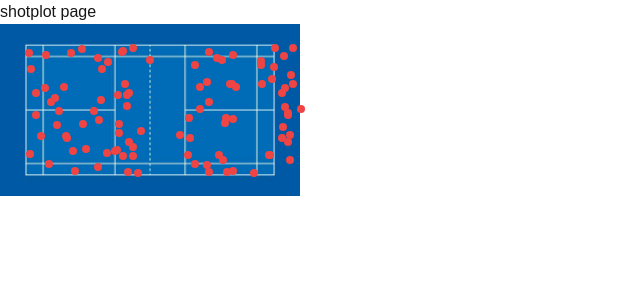
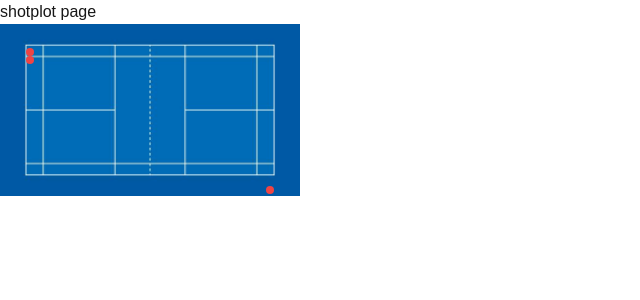
Before and after one commit to lce4113/baddy-buddy, a Next.js app in the folder frontend/: page /components/shotplot in a window 1280 px wide. Shown: the top 300 px of the page, without its empty margins (0-640 px from the left). Built offline with nearby package versions, Linux system fonts and the light colour scheme.

Commit message:
fixed shot heatmap things i think

```diff
--- a/frontend/app/components/Heatmap/Heatmap.tsx
+++ b/frontend/app/components/Heatmap/Heatmap.tsx
@@ -3,7 +3,7 @@
 import React, { useEffect, useRef } from "react";
 import h337 from "heatmap.js";
 import Image from "next/image";
-import { DataPoint } from "../page";
+import { Data, Point } from "./processData";
 
 export const CourtHeatmap = ({
   data,
@@ -67,7 +67,7 @@ const Heatmap = ({
   left,
   top,
 }: {
-  data: DataPoint[];
+  data: Point[];
   radius: number;
   width: number;
   height: number;
@@ -76,10 +76,10 @@ const Heatmap = ({
 }) => {
   const heatmapContainer = useRef(null); // Reference to the heatmap container
 
-  data = data.map(({ x, y, value }) => ({
+  data = data.map(({ x, y }) => ({
     x: Math.round((x / 100) * width),
     y: Math.round((y / 100) * height),
-    value,
+    value: 1,
   }));
 
   useEffect(() => {
@@ -89,8 +89,8 @@ const Heatmap = ({
       radius, // Adjust radius for the heatmap points
     });
 
-    // const max = Math.max(...data.map((o) => o.value));
-    const max = 10;
+    // const max = 5 * Math.max(...data.map((o) => o.value));
+    const max = 5;
 
     // Add data to the heatmap
     heatmapInstance.setData({ max, data });
--- a/frontend/app/components/Heatmap/page.tsx
+++ b/frontend/app/components/Heatmap/page.tsx
@@ -1,4 +1,4 @@
-import {ShotPlot, Data} from "./Shotplot";
+import { CourtHeatmap } from "./Heatmap";
 
 export default function Home() {
   const lData = [];
@@ -7,19 +7,17 @@ export default function Home() {
     lData.push({
       x: Math.round(Math.random() * 100),
       y: Math.round(Math.random() * 100),
-        value: Math.round(Math.random() * 10),
     });
     rData.push({
       x: Math.round(Math.random() * 100),
       y: Math.round(Math.random() * 100),
-        value: Math.round(Math.random() * 10),
     });
   }
-    const data = {lData, rData};
+  const data = { lData, rData };
   return (
     <>
-            <div>shotplot page</div>
-            <ShotPlot data={data} width={300} />
+      <div>heatmap page</div>
+      <CourtHeatmap data={data} radius={20} width={300} />
     </>
-    )
+  );
 }
--- a/frontend/app/components/Heatmap/processData.ts
+++ b/frontend/app/components/Heatmap/processData.ts
@@ -5,13 +5,13 @@ interface ResData {
   };
 }
 
-interface DataPoint {
+export interface Point {
   x: number;
   y: number;
   value: number;
 }
 
-interface Data {
+export interface Data {
   lData: DataPoint[];
   rData: DataPoint[];
 }
@@ -34,7 +34,6 @@ export function processResData(data: ResData): Data {
         pData.lData.push({
           x: scaledLX,
           y: scaledLY,
-          value: 1,
         });
     }
     if (d.top != null) {
@@ -44,7 +43,6 @@ export function processResData(data: ResData): Data {
         pData.rData.push({
           x: scaledRX,
           y: scaledRY,
-          value: 1,
         });
     }
   }
--- a/frontend/app/components/shotplot/Shotplot.tsx
+++ b/frontend/app/components/shotplot/Shotplot.tsx
@@ -1,21 +1,28 @@
 "use client";
 
-import React, { useEffect, useState } from "react";
+import React from "react";
 import Image from "next/image";
+import { processShotplotData, ResData } from "./processData";
 
-export const ShotPlot = ({ data, width }: { data: Data; width: number }) => {
+export const ShotPlot = ({ data, width }: { data: ResData; width: number }) => {
   const height = Math.round((350 / 612) * width); // Adjust height based on court aspect ratio
-  const x_margin = 26.5;
-  const y_margin = 21.5;
-  const courtWidth = width / 2 - x_margin; // Half court width minus margin
-  const courtHeight = height - 2 * y_margin;
+  const x_margin = 10;
+  const y_margin = 10;
+  // const courtWidth = width - 2 * x_margin; // Half court width minus margin
+  // const courtHeight = height - 2 * y_margin;
 
-  // Function to map data coordinates to the court's dimensions
-  const mapCoordinates = (x: number, y: number) => {
-    const adjustedX = x_margin + (x / 100) * courtWidth;
-    const adjustedY = y_margin + (y / 100) * courtHeight;
-    return { left: adjustedX, top: adjustedY };
-  };
+  console.log("data:", processShotplotData(data));
+  console.log("width:", width);
+  console.log("height:", height);
+  data = processShotplotData(data).map(({ x, y }) => ({
+    x: Math.round(
+      (((x / 100) * (100 - 2 * x_margin) + x_margin) * width) / 100
+    ),
+    y: Math.round(
+      (((y / 100) * (100 - 2 * y_margin) + y_margin) * height) / 100
+    ),
+  }));
+  console.log("scaled data:", data);
 
   // const [plotData, setPlotData] = useState({ lData: [], rData: [] });
 
@@ -59,41 +66,19 @@ export const ShotPlot = ({ data, width }: { data: Data; width: number }) => {
         }}
       />
 
-      {/* Render red dots for lData */}
-      {data.lData.map((point, index) => {
-        const { left, top } = mapCoordinates(point.x, point.y);
-        return (
+      {data.map((point, index) => (
         <div
           key={`lData-${index}`}
           className="absolute bg-red-500 rounded-full"
           style={{
             width: "8px", // Dot size
             height: "8px",
-              left: `${left}px`,
-              top: `${top}px`,
             transform: "translate(-50%, -50%)",
+            left: `${point.x}px`,
+            top: `${point.y}px`,
           }}
         ></div>
-        );
-      })}
-
-      {/* Render red dots for rData */}
-      {data.rData.map((point, index) => {
-        const { left, top } = mapCoordinates(point.x + courtWidth, point.y);
-        return (
-          <div
-            key={`rData-${index}`}
-            className="absolute bg-red-500 rounded-full"
-            style={{
-              width: "8px", // Dot size
-              height: "8px",
-              left: `${left}px`,
-              top: `${top}px`,
-              transform: "translate(-50%, -50%)",
-            }}
-          ></div>
-        );
-      })}
+      ))}
     </div>
   );
 };
--- a/frontend/app/components/shotplot/page.tsx
+++ b/frontend/app/components/shotplot/page.tsx
@@ -1,25 +1,19 @@
-import {ShotPlot, Data} from "./Shotplot";
+import { ShotPlot } from "./Shotplot";
 
 export default function Home() {
-    const lData = [];
-    const rData = [];
-    for (let i = 0; i < 50; i++) {
-      lData.push({
-        x: Math.round(Math.random() * 100),
-        y: Math.round(Math.random() * 100),
-        value: Math.round(Math.random() * 10),
-      });
-      rData.push({
-        x: Math.round(Math.random() * 100),
-        y: Math.round(Math.random() * 100),
-        value: Math.round(Math.random() * 10),
-      });
-    }
-    const data = {lData, rData};
-    return (
-        <>
-            <div>shotplot page</div>
-            <ShotPlot data={data} width={300} />
-        </>
-    )
+  const data = [
+    [0, 0],
+    [1, 0],
+    [17, 43.9],
+  ];
+  // for (let i = 0; i < 50; i++) {
+  //   data.push([Math.round(Math.random() * 17), Math.round(Math.random() * 44)]);
+  // }
+  console.log("pdata:", data);
+  return (
+    <div>
+      <div>shotplot page</div>
+      <ShotPlot data={data} width={300} />
+    </div>
+  );
 }
--- a/frontend/app/components/shotplot/processData.ts
+++ b/frontend/app/components/shotplot/processData.ts
@@ -1,52 +1,32 @@
-interface ResData {
-  [key: number]: {
-    bottom: number[];
-    top: number[];
-  };
+export interface ResData {
+  pos: number[][];
 }
 
-interface DataPoint {
+interface Point {
   x: number;
   y: number;
   value: number;
 }
 
 interface Data {
-  lData: DataPoint[];
-  rData: DataPoint[];
+  lData: Point[];
+  rData: Point[];
 }
 
-export function processResData(data: ResData): Data {
-  const pData = { lData: [], rData: [] };
+export function processShotplotData(data: ResData): Data {
+  const pData = [];
 
-  const cWidth = 43.9 / 2,
+  const cWidth = 43.9,
     cHeight = 17,
     cAlleyWidth = 1.4;
-  const scaleRX = (v) => Math.round(((v - cWidth) / cWidth) * 100);
-  const scaleLX = (v) => Math.round((v / cWidth) * 100);
+  const scaleX = (v) => Math.round((v / cWidth) * 100);
   const scaleY = (v) => Math.round(((v + cAlleyWidth) / cHeight) * 100);
 
-  for (const d of Object.values(data)) {
-    if (d.bottom != null) {
-      const scaledLX = scaleLX(d.bottom[1]),
-        scaledLY = scaleY(d.bottom[0]);
-      if (scaledLX >= 0 && scaledLX <= 100 && scaledLY >= 0 && scaledLY <= 100)
-        pData.lData.push({
-          x: scaledLX,
-          y: scaledLY,
-          value: 1,
-        });
-    }
-    if (d.top != null) {
-      const scaledRX = scaleRX(d.top[1]),
-        scaledRY = scaleY(d.top[0]);
-      if (scaledRX >= 0 && scaledRX <= 100 && scaledRY >= 0 && scaledRY <= 100)
-        pData.rData.push({
-          x: scaledRX,
-          y: scaledRY,
-          value: 1,
-        });
-    }
+  for (const d of data) {
+    pData.push({
+      x: scaleX(d[1]),
+      y: scaleY(d[0]),
+    });
   }
   return pData;
 }
--- a/frontend/app/stats/[id]/page.tsx
+++ b/frontend/app/stats/[id]/page.tsx
@@ -10,19 +10,24 @@ function StatsPage() {
     lData: [],
     rData: [],
   });
-  const [shotplotData, setShotplotData] = useState<string | null>({
-    lData: [],
-    rData: [],
-  });
+  const [shotplotData, setShotplotData] = useState<string | null>([]);
+
+  const [ID, setID] = useState(0);
+  const [windowWidth, setWindowWidth] = useState(100);
 
   useEffect(() => {
+    setWindowWidth(window.innerWidth);
+    const ID = window.location.href.split("/").slice(-1)[0];
+    setID(ID);
     console.log("test");
-    const hData = JSON.parse(localStorage.getItem("heatmap_data"));
+    const hData = JSON.parse(localStorage.getItem("games"))[ID - 1]
+      .playerDataJson;
     if (hData) {
       setHeatmapData(hData);
     }
     console.log(hData);
-    const sData = JSON.parse(localStorage.getItem("shotplot_data"));
+    const sData = JSON.parse(localStorage.getItem("games"))[ID - 1]
+      .shotPlotJson;
     if (sData) {
       setShotplotData(sData);
     }
@@ -39,7 +44,7 @@ function StatsPage() {
           ◀ Back
         </Link>
         <h1 className="text-4xl font-bold bg-gradient-to-r from-purple-500 to-pink-500 bg-clip-text text-transparent">
-          Game Stats
+          {`Game ${ID} Stats`}
         </h1>
         <p className="text-gray-400">In-depth Analytics for Your Game</p>
       </header>
@@ -51,7 +56,7 @@ function StatsPage() {
           <p className="text-gray-400 mb-4">
             Visualize where you lost your points during the game.
           </p>
-          <ShotPlot data={shotplotData} width={window.innerWidth * 0.8} />
+          <ShotPlot data={shotplotData} width={windowWidth * 0.8} />
         </section>
 
         {/* Point Differential Section */}
@@ -87,7 +92,7 @@ function StatsPage() {
           <CourtHeatmap
             data={heatmapData}
             radius={10}
-            width={window.innerWidth * 0.8}
+            width={windowWidth * 0.8}
           />
         </section>
 
```
Also changed, not shown: frontend/app/page.tsx (+26 -22 lines), 1 other file (tests, documents, lock files or other folders). Lines whose indentation alone changed are shown as unchanged.
